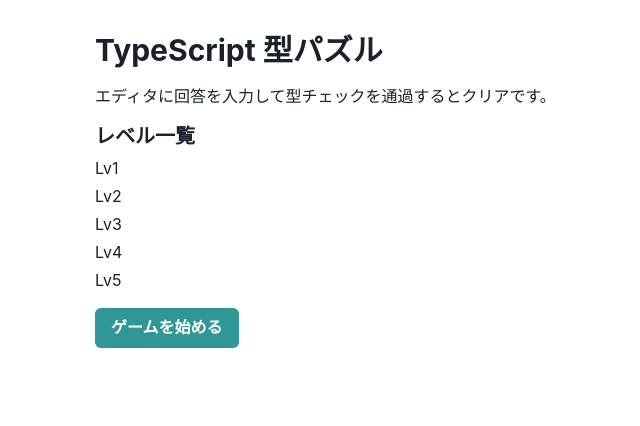
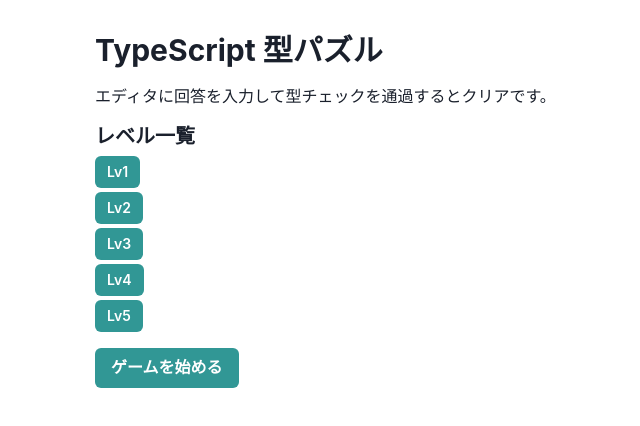
Before and after one commit to sakumoto-shota/type-pazzle, a Next.js app: page / in a window 1280 px wide. Shown: the top 426 px of the page, without its empty margins (177-817 px from the left). Built offline with nearby package versions, Linux system fonts and the light colour scheme.

Commit message:
feat: use buttons for level links

```diff
--- a/pages/index.tsx
+++ b/pages/index.tsx
@@ -16,7 +16,11 @@
         <List spacing={1}>
           {puzzlesData.levels.map((l) => (
             <ListItem key={l.level}>
-              <Link href={`/play?level=${l.level}`}>Lv{l.level}</Link>
+              <Link href={`/play?level=${l.level}`} passHref>
+                <Button as="a" size="sm" colorScheme="teal">
+                  Lv{l.level}
+                </Button>
+              </Link>
             </ListItem>
           ))}
         </List>
```
